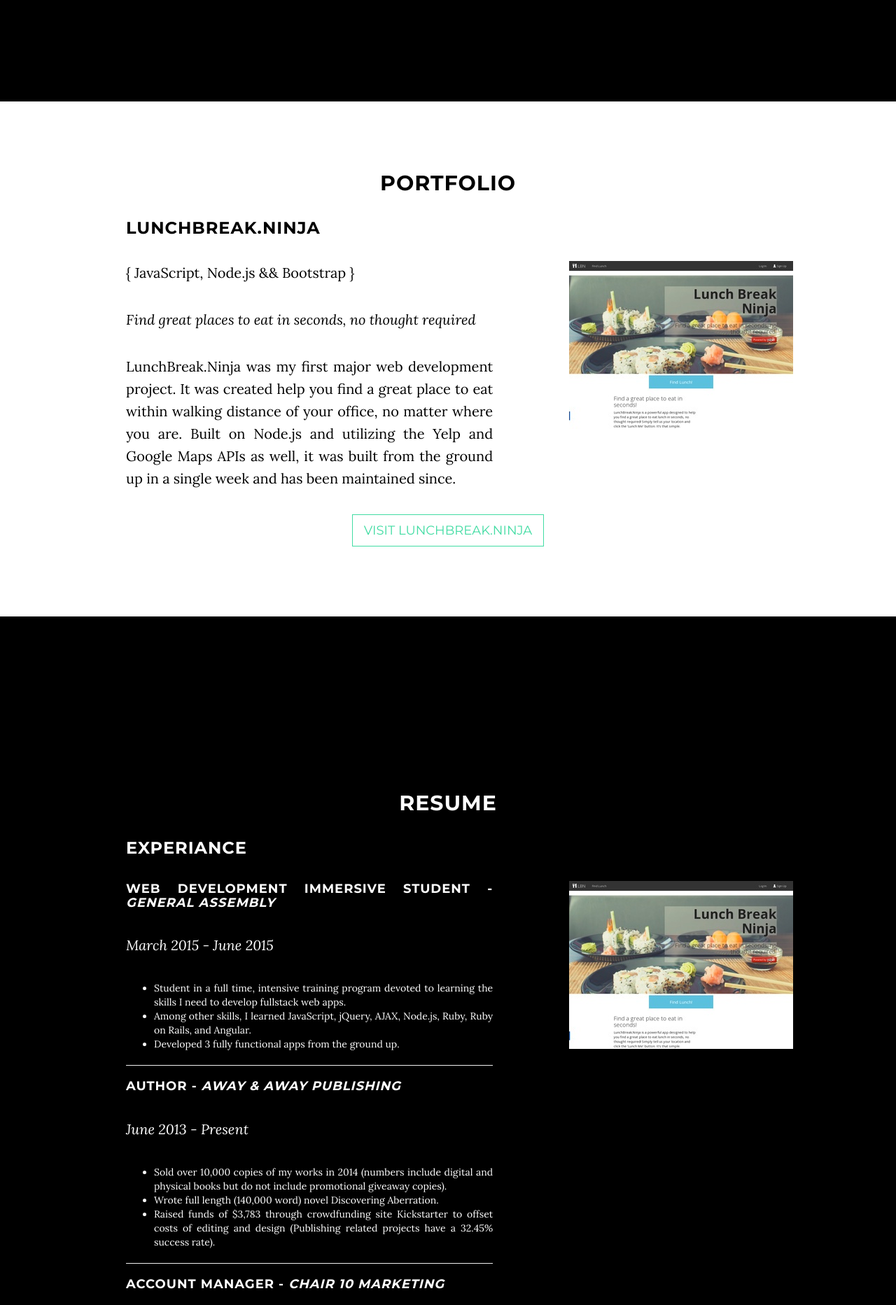
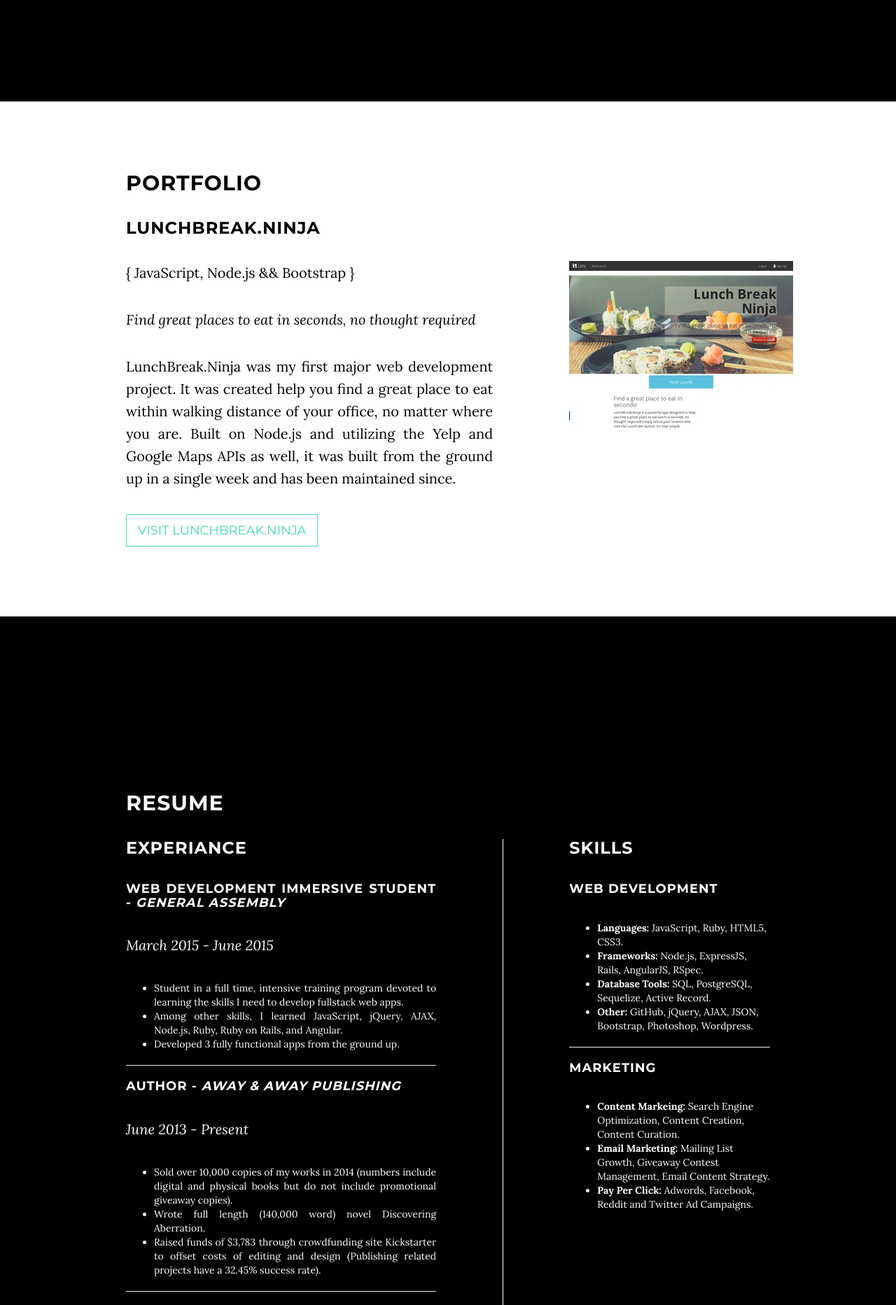
Before and after one commit to goopscoop/goopscoop.github.io, a PHP site: page / in a window 1280 px wide. Shown: the part 1859-3724 px from the top of the page at 70% size. Run offline with PHP 8.4, Linux system fonts and the light colour scheme.

Commit message:
updated resume some more

```diff
--- a/css/style.css
+++ b/css/style.css
@@ -65,3 +65,8 @@ text {
   top: 50%;
   transform: translateY(25%);
 }
+
+.border-right {
+  border-right: solid white 1px;
+  padding-right: 10%;
+}
--- a/index.html
+++ b/index.html
@@ -104,7 +104,7 @@
     </section>
 
     <!-- Download Section -->
-    <section id="download" class="content-section text-center">
+    <section id="download" class="content-section">
         <div class="download-section">
             <div class="container">
                 <div class="col-lg-10 col-lg-offset-1">
@@ -126,13 +126,13 @@
             </div>
         </div>
     </section>
-    <section id="resume" class="content-section text-center">
+    <section id="resume" class="content-section">
         <div class="resume-section">
             <div class="container">
                 <div class="col-lg-10 col-lg-offset-1">
                     <h2 data-sr='enter left, move 160px, over 1.3s'>Resume</h2>
                     <div class="row">
-                        <div  class="col-lg-7 align-justify">
+                        <div  class="col-lg-7 align-justify border-right">
                             <div data-sr='enter left, move 80px, over 0.5s, wait 0.5s'>
                                 <h3>Experiance</h3>
                                 <h4>Web Development Immersive Student - <em>General Assembly</em></h4>
@@ -165,9 +165,26 @@
                                 <hr>
                             </div>
                         </div>
-
-                        <div class="col-lg-2 col-lg-offset-1">
-                            <img data-sr='enter right, move 80px, over 0.5s' src="img/lbn.jpg" class='image-responsive portfolio-img'>
+                        <div class="col-lg-4 col-lg-offset-1">
+                            <div data-sr='enter right, move 80px, over 0.5s'>
+                                <h3>Skills</h3>
+                                <h4>Web Development</h4>
+                                <ul>
+                                    <li><strong>Languages:</strong> JavaScript, Ruby, HTML5, CSS3.</li>
+                                    <li><strong>Frameworks:</strong> Node.js, ExpressJS, Rails, AngularJS, RSpec.</li>
+                                    <li><strong>Database Tools:</strong> SQL, PostgreSQL, Sequelize, Active Record.</li>
+                                    <li><strong>Other:</strong> GitHub, jQuery, AJAX, JSON, Bootstrap, Photoshop, Wordpress.</li>
+                                </ul>
+                                <hr>
+                            </div>
+                            <div data-sr='enter right, move 80px, over 0.5s'>
+                                <h4>Marketing</h4>
+                                <ul>
+                                    <li><strong>Content Markeing:</strong> Search Engine Optimization, Content Creation, Content Curation.</li>
+                                    <li><strong>Email Marketing:</strong> Mailing List Growth, Giveaway Contest Management, Email Content Strategy.</li>
+                                    <li><strong>Pay Per Click:</strong> Adwords, Facebook, Reddit and Twitter Ad Campaigns.</li>
+                                </ul>
+                            </div>
                         </div>
                     </div>
 
```
